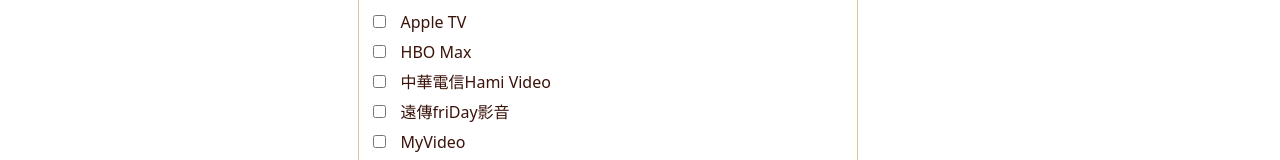
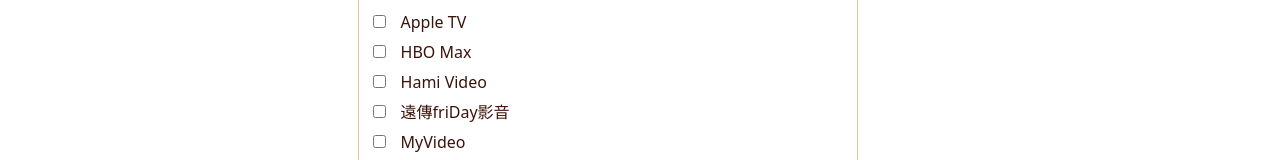
Before and after one commit to NicoleQ920924/kdrama_system_winter_2026, a Vue app in the folder frontend/: page /ai-import-k-drama in a window 1280 px wide. Shown: the part 1526-1686 px from the top of the page. Built offline with nearby package versions, Linux system fonts and the light colour scheme.

Commit message:
Fix most "中華電信Hami Video" in code to "Hami Video"

```diff
--- a/frontend/src/components/DramaDetails.vue
+++ b/frontend/src/components/DramaDetails.vue
@@ -103,7 +103,7 @@
     else if (platform == "Amazon Prime Video") {
         return "prime-video"
     }
-    else if (platform == "中華電信Hami Video") {
+    else if (platform == "Hami Video") {
         return "hami-video"
     }
     else if (platform == "friDay影音") {
--- a/frontend/src/components/MovieDetails.vue
+++ b/frontend/src/components/MovieDetails.vue
@@ -90,7 +90,7 @@
     else if (platform == "Amazon Prime Video") {
         return "prime-video"
     }
-    else if (platform == "中華電信Hami Video") {
+    else if (platform == "Hami Video") {
         return "hami-video"
     }
     else if (platform == "friDay影音") {
--- a/frontend/src/views/AiImportDramaPage.vue
+++ b/frontend/src/views/AiImportDramaPage.vue
@@ -32,7 +32,7 @@
         { name: "Amazon Prime Video" },
         { name: "Apple TV" },
         { name: "HBO Max" },
-        { name: "中華電信Hami Video" },
+        { name: "Hami Video" },
         { name: "遠傳friDay影音" },
         { name: "MyVideo" },
         { name: "LINE TV" },
--- a/frontend/src/views/AiImportMoviePage.vue
+++ b/frontend/src/views/AiImportMoviePage.vue
@@ -32,7 +32,7 @@
         { name: "Amazon Prime Video" },
         { name: "Apple TV" },
         { name: "HBO Max" },
-        { name: "中華電信Hami Video" },
+        { name: "Hami Video" },
         { name: "遠傳friDay影音" },
         { name: "MyVideo" },
         { name: "LINE TV" },
--- a/frontend/src/views/PlatformInfoPage.vue
+++ b/frontend/src/views/PlatformInfoPage.vue
@@ -14,7 +14,7 @@
     { key: "Amazon Prime Video", name: "Amazon Prime Video", country: "美國", url: "https://www.primevideo.com", class: "prime-video"},
     { key: "Apple TV", name: "Apple TV", country: "美國", url: "https://tv.apple.com", class: "apple-tv"},
     { key: "HBO Max", name: "HBO Max", country: "美國", url: "https://www.hbomax.com/tw", class: "hbo-max"},
-    { key: "中華電信Hami Video", name: "中華電信Hami Video", country: "台灣", url: "https://hamivideo.hinet.net", class: "hami-video"},
+    { key: "Hami Video", name: "中華電信Hami Video", country: "台灣", url: "https://hamivideo.hinet.net", class: "hami-video"},
     // Display name can be "遠傳friDay影音", but the DB key is "friDay影音"
     { key: "friDay影音", name: "遠傳friDay影音", country: "台灣", url: "https://video.friday.tw", class: "friday-video"},
     { key: "MyVideo", name: "MyVideo", country: "台灣", url: "https://www.myvideo.net.tw", class: "myvideo"},
```
Also changed, not shown: 2 other files (tests, documents, lock files or other folders).
